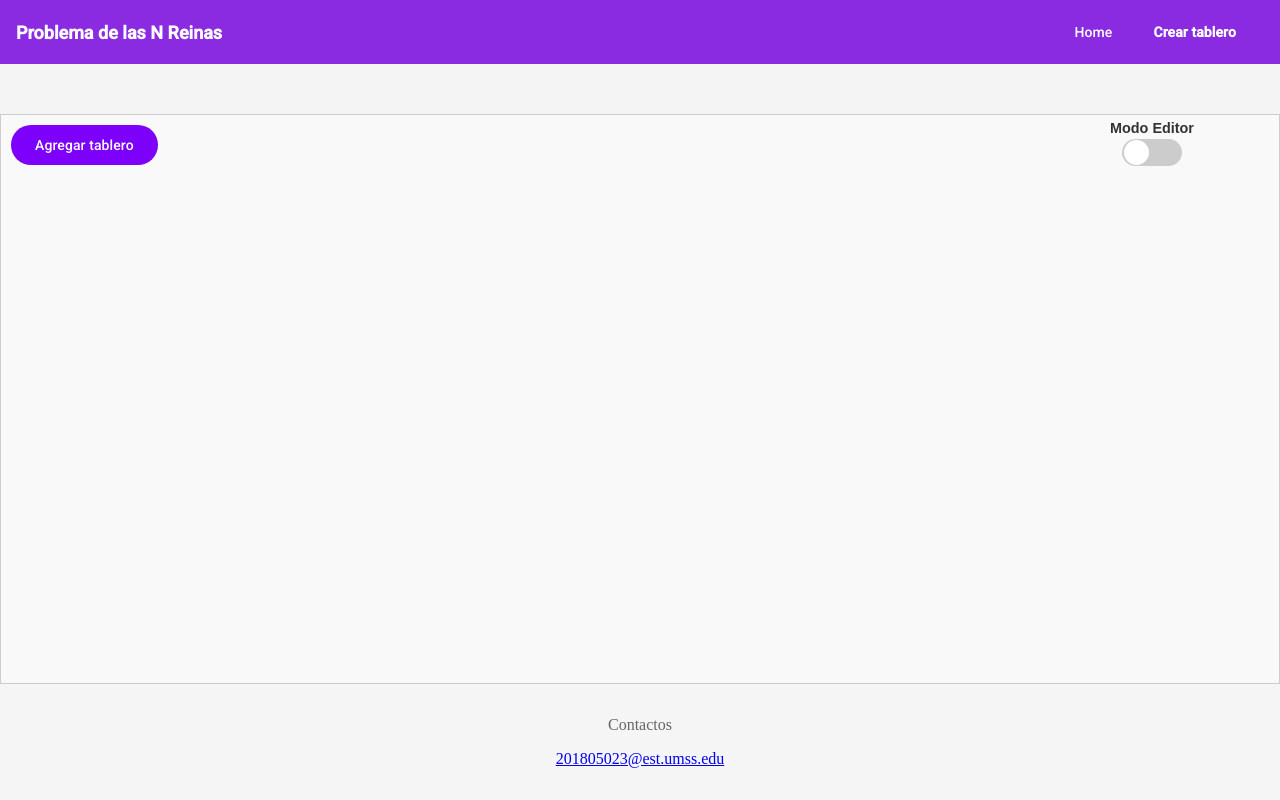
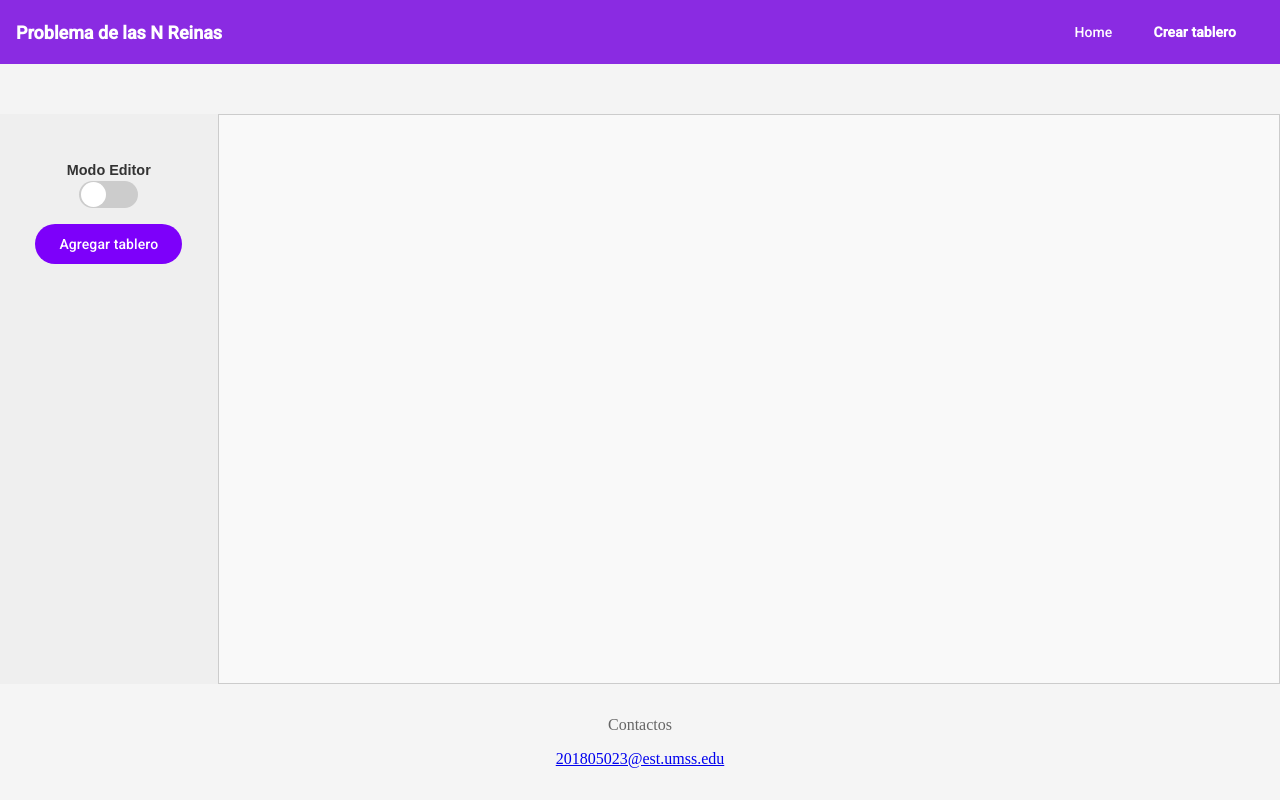
Before and after one commit to Frosmin/Proyecto_progra_web, an Angular app in the folder frontend/angular/: page /crear in a window 1280 px wide. Built offline with nearby package versions, Linux system fonts and the light colour scheme.

Commit message:
refactor: pasar los botones de edicion al costado izquierdo

```diff
--- a/frontend/angular/src/app/form/form.component.html
+++ b/frontend/angular/src/app/form/form.component.html
@@ -1,4 +1,5 @@
 <section class="form-container">
+    <div class="left">
         <div class="switch-container">
             <p>
                 {{editor ? "Modo Editor" : "Modo Visualizador"}}
@@ -7,10 +8,13 @@
                 <div class="circle"></div>
             </div>
         </div>
-    <div class="template-editor">
         <div class="btn-xd">
             <button mat-flat-button (click)="agregarTablero()">Agregar tablero</button>
         </div>
+    </div>
+
+    <div class="template-editor">
+
         @for (board of boards; track $index) {
             <app-board-component [tableroSize]="board.size" [editor]="editor"></app-board-component>
         }
--- a/frontend/angular/src/app/form/form.component.scss
+++ b/frontend/angular/src/app/form/form.component.scss
@@ -5,15 +5,25 @@
 } */
 
 .form-container {
-    background-color: red;
+    background-color: #efefef;
     position: relative;
     display: flex;
     height: 100%;
+    width: 100%;
+
+    .left{
+        position: relative;
+        width: 17%;
+        display: flex;
+        flex-direction: column;
+        align-items: center;
+        justify-content: flex-start;
+        padding-top: 3rem;
+        gap: 1rem;
+    }
 
     .switch-container{
-        position: absolute;
-        top: 1%;
-        right: 5%;
+        position: relative;
         display: flex;
         flex-direction: column;
         gap: 0.2rem;
```
Lines whose indentation alone changed are shown as unchanged.
